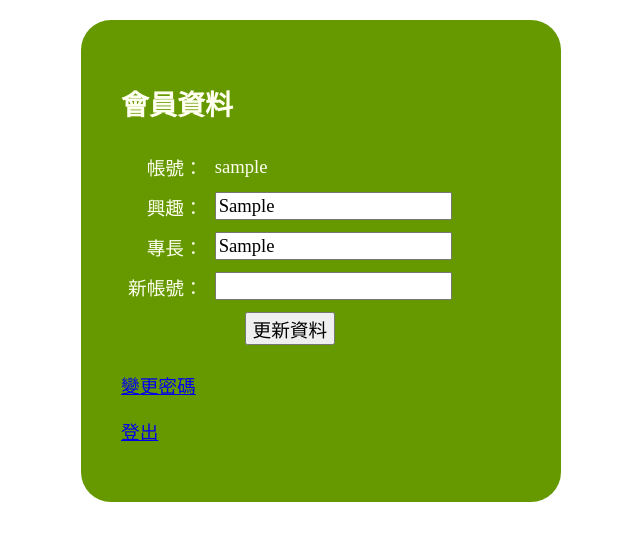
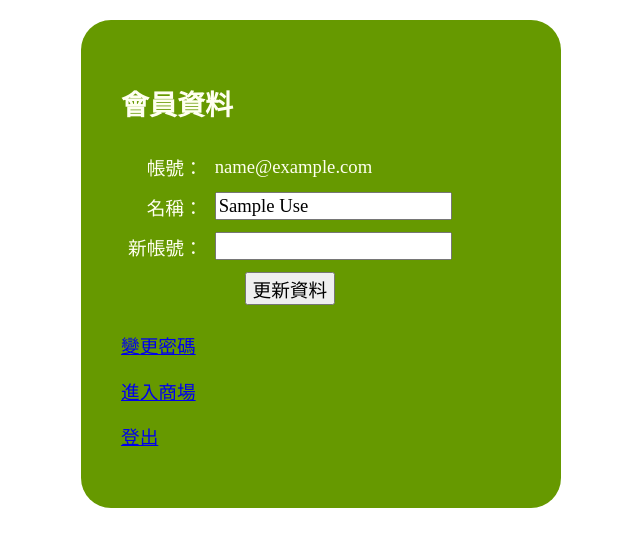
Before and after one commit to weiyo176/SE-GroupHW, a PHP site: page /member_profile.php in a window 1280 px wide. Shown: the top 547 px of the page, without its empty margins (319-959 px from the left). Run offline with PHP 8.4, Linux system fonts and the light colour scheme; the visitor is signed in with stand-in values (Sample User, id 1); tables that the repository leaves empty or names only in its code hold one stand-in row (Sample ...).

Commit message:
會員登入

```diff
--- a/HW3.a__shopping/customer/login1.php
+++ b/HW3.a__shopping/customer/login1.php
@@ -78,8 +78,8 @@ input[type="reset"]:hover {
 <div id="cont">
   <h2>會員登入</h2>
   <form action="login.php" method="post">
-    <label for="username">帳號:</label>
-    <input type="text" name="username" id="username" required>
+    <label for="email">帳號:</label>
+    <input type="text" name="email" id="email" required>
     <br>
     <label for="password">密碼：</label>
     <input type="password" name="password" id="password" required>
--- a/HW3.a__shopping/customer/member_profile.php
+++ b/HW3.a__shopping/customer/member_profile.php
@@ -2,13 +2,13 @@
 session_start();
 
 // 檢查會員是否已登入
-if (!isset($_SESSION['username'])) {
+if (!isset($_SESSION['email'])) {
     header("Location: login1.php");
     exit();
 }
 
 // 取得會員資料
-$username = $_SESSION['username'];
+$email = $_SESSION['email'];
 
 // 建立資料庫連接
 $servername = "localhost";
@@ -23,14 +23,13 @@ if ($conn->connect_error) {
 }
 
 // 查詢會員資料
-$sql = "SELECT * FROM users WHERE username = '$username'";
+$sql = "SELECT * FROM customers WHERE email = '$email'";
 $result = $conn->query($sql);
 
 if ($result->num_rows > 0) {
     $row = $result->fetch_assoc();
-    $username = $row['username'];
-    $interest = $row['interest'];
-    $expertise = $row['expertise'];
+    $name = $row['name'];
+    $email = $row['email'];
 } else {
     // 找不到會員資料，重定向到登入頁面
     header("Location: login1.php");
@@ -78,19 +77,15 @@ input {
     <table cellpadding="5">
       <tr>
         <td align="right">帳號：</td>
-        <td align="left"><?php echo $username; ?></td>
+        <td align="left"><?php echo $email; ?></td>
       </tr>
       <tr>
-        <td align="right">興趣：</td>
-        <td align="left"><input type="text" name="interest" value="<?php echo $interest; ?>"></td>
-      </tr>
-      <tr>
-        <td align="right">專長：</td>
-        <td align="left"><input type="text" name="expertise" value="<?php echo $expertise; ?>"></td>
+        <td align="right">名稱：</td>
+        <td align="left"><input type="text" name="name" value="<?php echo $name; ?>"></td>
       </tr>
       <tr>
         <td align="right">新帳號：</td>
-        <td align="left"><input type="email" name="new_username" pattern="[a-zA-Z0-9._%+-]+@[a-zA-Z0-9.-]+\.[a-zA-Z]{2,}" required></td>
+        <td align="left"><input type="email" name="new_email" pattern="[a-zA-Z0-9._%+-]+@[a-zA-Z0-9.-]+\.[a-zA-Z]{2,}" required></td>
       </tr>
       <tr>
         <td colspan="2" align="center">
@@ -100,6 +95,7 @@ input {
     </table>
   </form>
   <p><a href="change_password.html">變更密碼</a></p>
+  <p><a href="bus.html">進入商場</a></p>
   <p><a href="logout.php">登出</a></p>
 </div>
 </body>
--- a/HW3.a__shopping/customer/register.php
+++ b/HW3.a__shopping/customer/register.php
@@ -31,7 +31,7 @@ if ($password !== $confirm_password) {
         $hashed_password = password_hash($password, PASSWORD_DEFAULT);
         $insert_sql = "INSERT INTO customers (email, password, name ) VALUES ('$email', '$hashed_password', '$name')";
 
-        if ($conn->query($insert_sql) === TRUE) {
+        if ($conn->query($insert_sql) == TRUE) {
             echo "<script>alert('註冊成功');</script>";
         } else {
             echo "<script>alert('註冊失敗');</script>";
```
Also changed, not shown: HW3.a__shopping/customer/register.html (+7 -9 lines), HW3.a__shopping/customer/update_profile.php (+2 -6 lines).
